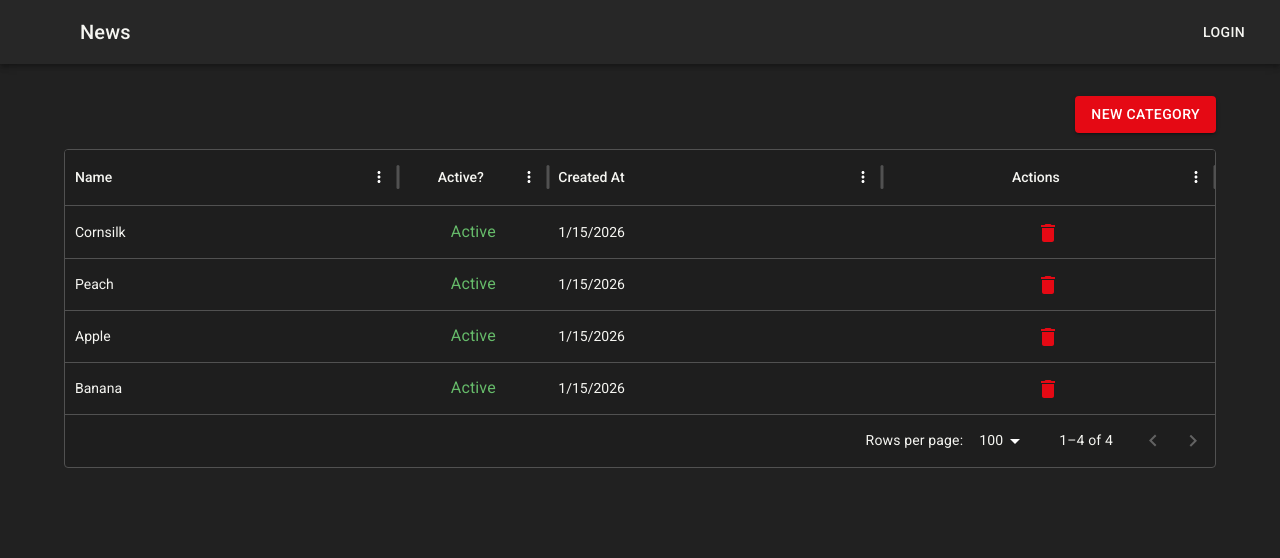
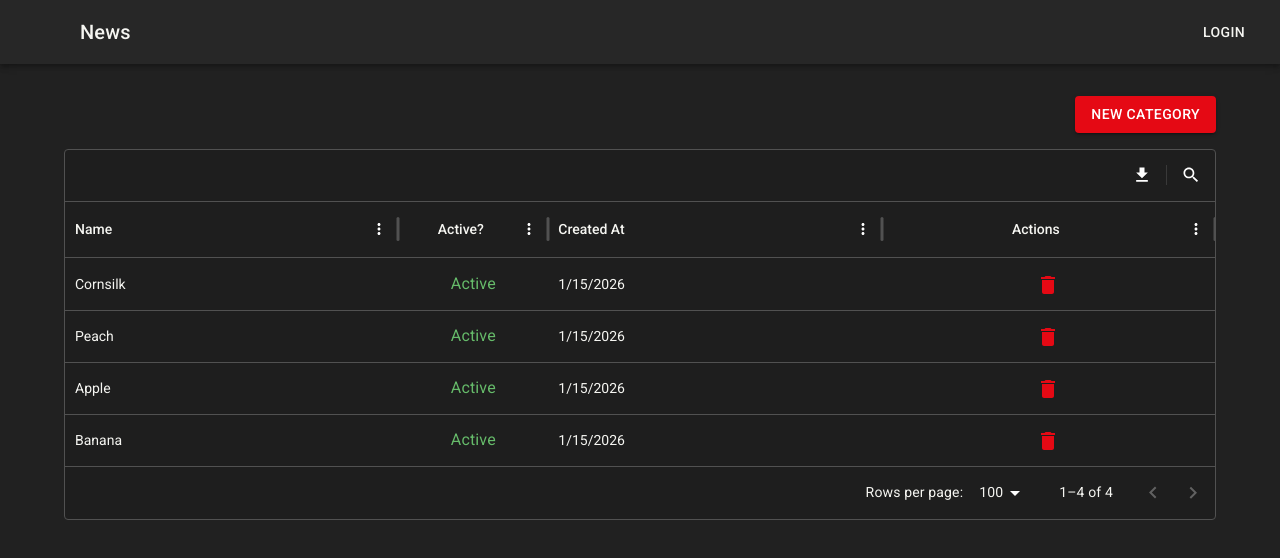
Before and after one commit to lucasborgesdasilva/codeflix, a React (Create React App) app: page / in a window 1280 px wide. Shown: the top 558 px of the page. Built offline with nearby package versions, Linux system fonts and the light colour scheme; some icons are missing.

Commit message:
Refactor CategoryList to improve DataGrid configuration and layout

```diff
--- a/src/features/categories/category-list.tsx
+++ b/src/features/categories/category-list.tsx
@@ -63,7 +63,6 @@ export const CategoryList = () => {
     )
   }
 
-
   return (
     <Box maxWidth="lg" sx={{ mt: 4, mb: 4 }}>
       <Box display="flex" justifyContent="flex-end">
@@ -77,7 +76,25 @@ export const CategoryList = () => {
         </Button>
       </Box>
 
-      <DataGrid rows={rows} columns={columns} />
+      <DataGrid
+        rows={rows}
+        columns={columns}
+        initialState={{
+          filter: {
+            filterModel: {
+              items: [],
+              quickFilterValues: [],
+            },
+          },
+        }}
+        pageSizeOptions={[2, 20, 50, 100]}
+        filterDebounceMs={500}
+        showToolbar
+        disableColumnFilter
+        disableColumnSelector
+        disableDensitySelector
+        disableRowSelectionOnClick
+      />
     </Box>
   )
 };
```
